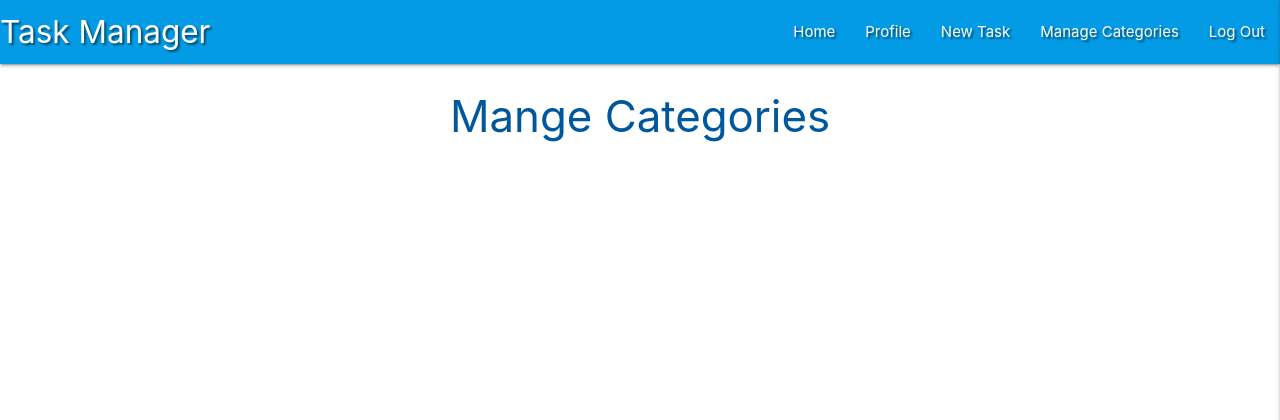
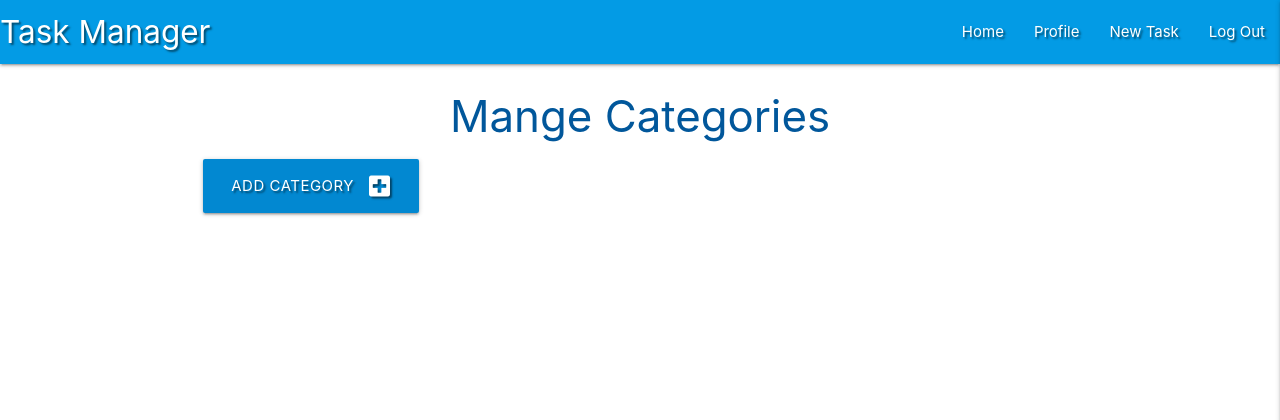
Before and after one commit to azimny86/task_menager, a Flask app: page /get_categories in a window 1280 px wide. Shown: the top 420 px of the page. Run offline with Flask 2, Linux system fonts and the light colour scheme; the visitor is signed in with stand-in values (Sample User, id 1); data that the repository does not hold is empty; some libraries are stand-ins or nearby versions.

Commit message:
Add option to Add Category to db

```diff
--- a/app.py
+++ b/app.py
@@ -151,6 +151,17 @@ def get_categories():
     categories = list(mongo.db.categories.find().sort("category_name", 1))
     return render_template("categories.html", categories=categories)
 
+@app.route("/add_category", methods = ["GET" , "POST"])
+def add_category():
+    if request.method == "POST":
+        category = {
+            "category_name": request.form.get("category_name")
+        }
+        mongo.db.categories.insert_one(category)
+        flash("New Category Added")
+        return redirect(url_for("get_categories"))
+
+    return render_template("add_category.html")
 
 
 if __name__ == "__main__":
--- a/templates/base.html
+++ b/templates/base.html
@@ -24,7 +24,9 @@
                     {% if session.user %}
                     <li><a href="{{ url_for('profile', username=session['user']) }}">Profile</a></li>
                     <li><a href="{{ url_for('add_task') }}">New Task</a></li>
+                    {% if session.user|lower == "admin"|lower %}
                         <li><a href="{{ url_for('get_categories') }}">Manage Categories</a></li>
+                    {% endif %}
                     <li><a href="{{ url_for('logout') }}">Log Out</a></li>
                     {% else %}
                     <li><a href="{{ url_for('login') }}">Log In</a></li>
@@ -41,7 +43,9 @@
             {% if session.user %}
                 <li><a href="{{ url_for('profile', username=session['user']) }}">Profile</a></li>
                 <li><a href="{{ url_for('add_task') }}">New Task</a></li>
+                {% if session.user|lower == "admin"|lower %}
                     <li><a href="{{ url_for('get_categories') }}">Manage Categories</a></li>
+                {% endif %}
                 <li><a href="{{ url_for('logout') }}">Log Out</a></li>
             {% else %}
                 <li><a href="{{ url_for('login') }}">Log In</a></li>
--- a/templates/categories.html
+++ b/templates/categories.html
@@ -1,6 +1,14 @@
 {% extends "base.html"%}
 {% block content %}
     <h3 class="light-blue-text text-darken-4 center-align">Mange Categories</h3>
+
+        <div class="row">
+            <div class="col s12 center-algin">
+                <a href="{{ url_for('add_category')}}" class="btn-large light-blue darken-2 text-shadow">
+                    Add Category <i class="fas fa-plus-square right"></i>
+                </a>
+            </div>
+        </div>
 
         <div class="row">
             {% for category in Categories %}
```
Also changed, not shown: templates/add_category.html (added, +22 -0 lines). Lines whose indentation alone changed are shown as unchanged.
